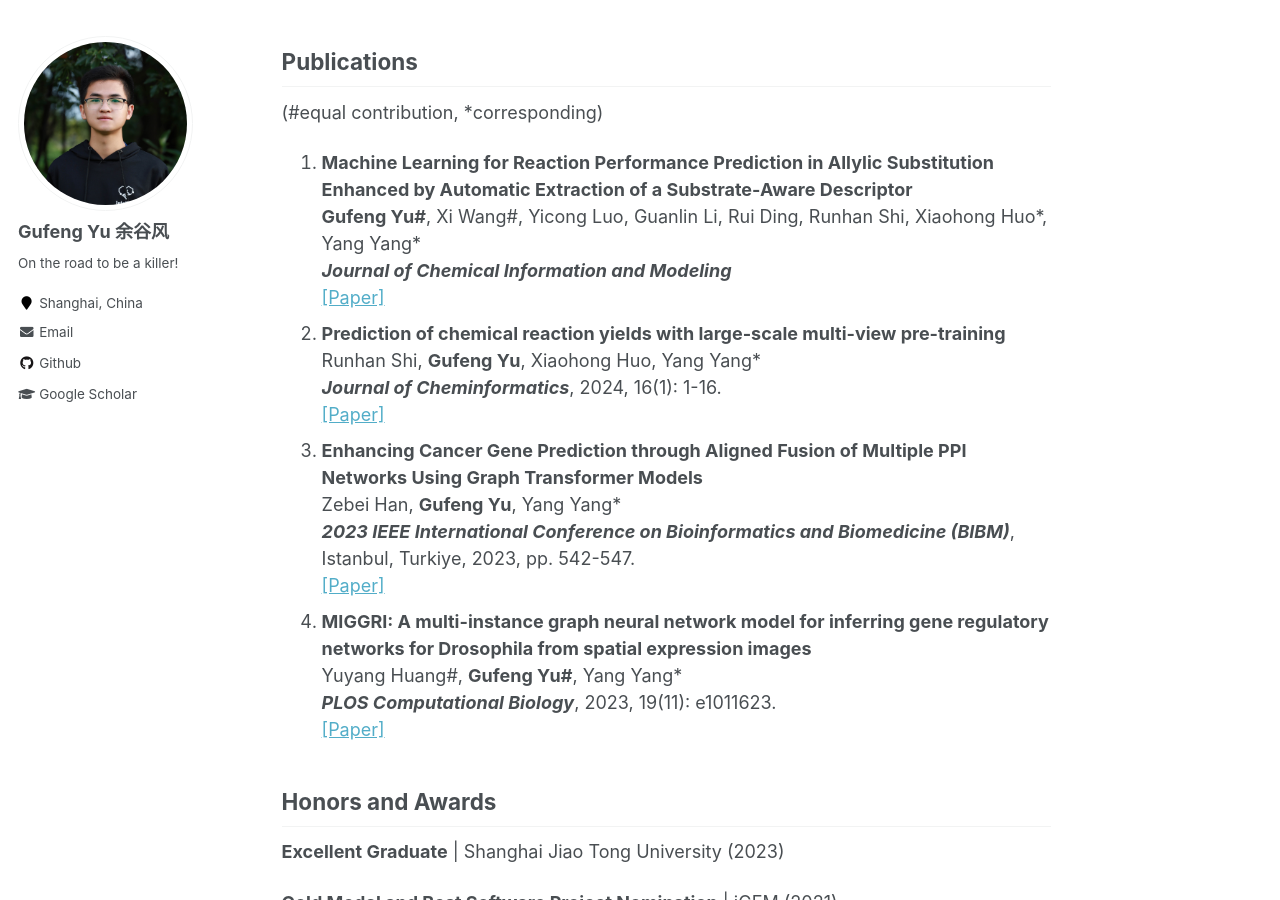
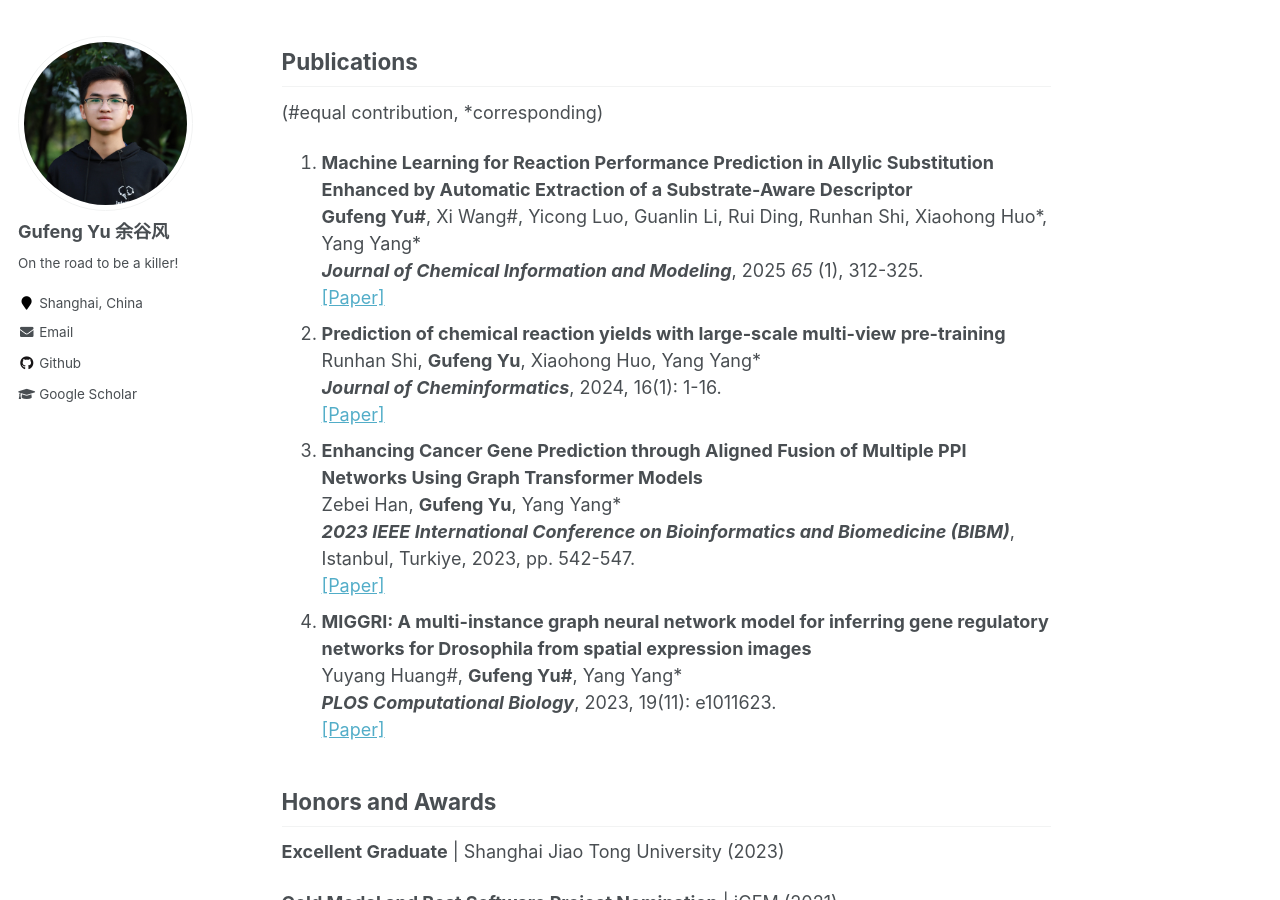
Before and after one commit to GufengYu520/gufengyu520.github.io, a Jekyll site: the page built from _pages/about.md, in a window 1280 px wide and 900 px high, scrolled down 754 px. Built offline with Jekyll 4.4.1, drawn with Linux system fonts in a browser that asks for light colours.

Commit message:
Update about.md

```diff
--- a/_pages/about.md
+++ b/_pages/about.md
@@ -34,7 +34,7 @@ My research interest is **AI for Science**. Specifically, the main research area
 
 1. **Machine Learning for Reaction Performance Prediction in Allylic Substitution Enhanced by Automatic Extraction of a Substrate-Aware Descriptor**
     **Gufeng Yu#**, Xi Wang#, Yicong Luo, Guanlin Li, Rui Ding, Runhan Shi, Xiaohong Huo\*, Yang Yang*
-    ***Journal of Chemical Information and Modeling***
+    ***Journal of Chemical Information and Modeling***, 2025 *65* (1), 312-325.
     [[Paper]](https://pubs.acs.org/doi/10.1021/acs.jcim.4c02120)
 2. **Prediction of chemical reaction yields with large-scale multi-view pre-training**
     Runhan Shi, **Gufeng Yu**, Xiaohong Huo, Yang Yang*
```
